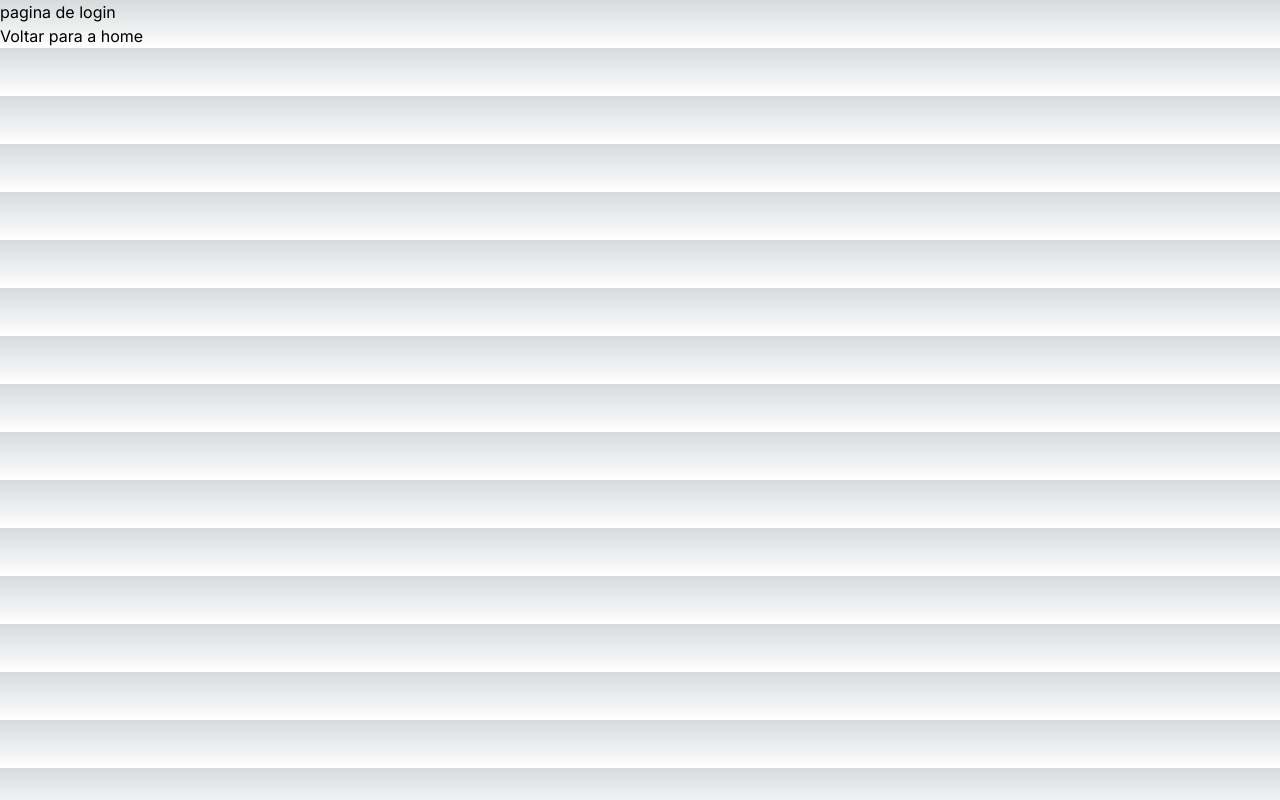
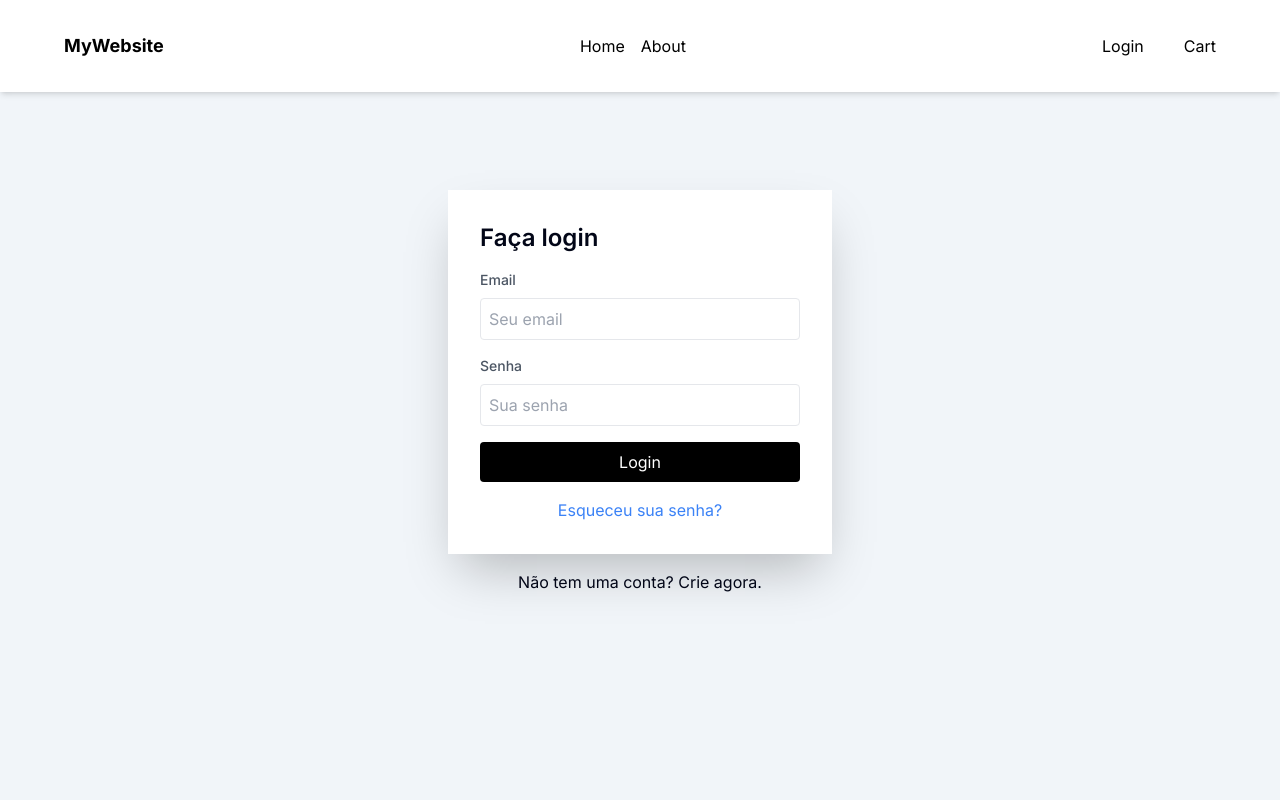
Before and after one commit to GregoreGomes/ecommerce-nextjs, a Next.js app: page /login in a window 1280 px wide. Built offline with nearby package versions, Linux system fonts and the light colour scheme.

Commit message:
page login

```diff
--- /dev/null
+++ b/src/app/login/components/loginPage/index.tsx
@@ -0,0 +1,47 @@
+"use client";
+import React from 'react';
+
+export default function LoginPage() {
+  return (
+    <div className="flex">
+      <div className="w-full  bg-slate-100 flex items-center justify-center">
+        <div className="bg-white p-8 w-96 shadow-2xl">
+          <h2 className="text-2xl font-semibold mb-4 text-slate-950">Faça login</h2>
+          <div className="mb-4">
+            <label htmlFor="email" className="block text-gray-600 text-sm font-medium mb-2">
+              Email
+            </label>
+            <input
+              type="email"
+              id="email"
+              className="w-full p-2 border rounded"
+              placeholder="Seu email"
+            />
+          </div>
+          <div className="mb-4">
+            <label htmlFor="password" className="block text-gray-600 text-sm font-medium mb-2">
+              Senha
+            </label>
+            <input
+              type="password"
+              id="password"
+              className="w-full p-2 border rounded"
+              placeholder="Sua senha"
+            />
+          </div>
+          <button
+            type="submit"
+            className="w-full bg-black text-white p-2 rounded hover:bg-gray-900"
+          >
+            Login
+          </button>
+          <div className="mt-4 text-center">
+            <a href="#" className="text-blue-500 hover:underline">
+              Esqueceu sua senha?
+            </a>
+          </div>
+        </div>
+      </div>
+    </div>
+  );
+};
--- /dev/null
+++ b/src/app/login/components/registerPage/index.tsx
@@ -0,0 +1,66 @@
+"use client";
+
+import React from 'react';
+
+export default  function RegisterPage() {
+  return (
+        <div className="flex">
+      <div className="w-full bg-slate-100 flex items-center justify-center ">
+        <div className="bg-white p-8 w-96 shadow-2xl">
+          <h2 className="text-2xl font-semibold mb-4 text-slate-950">Registre-se</h2>
+          <div className="mb-4">
+            <label htmlFor="name" className="block text-gray-600 text-sm font-medium mb-2">
+              Nome
+            </label>
+            <input
+              type="text"
+              id="name"
+              className="w-full p-2 border rounded"
+              placeholder="Seu nome"
+            />
+          </div>
+          <div className="mb-4">
+            <label htmlFor="email" className="block text-gray-600 text-sm font-medium mb-2">
+              Email
+            </label>
+            <input
+              type="email"
+              id="email"
+              className="w-full p-2 border rounded"
+              placeholder="Seu email"
+            />
+          </div>
+          <div className="mb-4">
+            <label htmlFor="password" className="block text-gray-600 text-sm font-medium mb-2">
+              Senha
+            </label>
+            <input
+              type="password"
+              id="password"
+              className="w-full p-2 border rounded"
+              placeholder="Sua senha"
+            />
+          </div>
+          <div className="mb-4">
+            <label htmlFor="confirmPassword" className="block text-gray-600 text-sm font-medium mb-2">
+              Confirme a Senha
+            </label>
+            <input
+              type="password"
+              id="confirmPassword"
+              className="w-full p-2 border rounded"
+              placeholder="Confirme a senha"
+            />
+          </div>
+          <button
+            type="submit"
+            className="w-full bg-black text-white p-2 rounded hover:bg-gray-900"
+          >
+            Registrar
+          </button>
+        </div>
+      </div>
+    </div>
+
+  );
+}
--- a/src/app/login/page.tsx
+++ b/src/app/login/page.tsx
@@ -1,17 +1,26 @@
 "use client";
 
-import Link from "next/link";
-import { Button } from "@material-tailwind/react";
-
+import React, { useState } from 'react';
+import Header from '../../components/Header';
+import LoginPage from './components/loginPage/index';
+import RegisterPage from './components/registerPage/index';
 
 export default function Login() {
+  const [showLogin, setShowLogin] = useState(true);
+
+  const buttonText = showLogin ? "Não tem uma conta? Crie agora." : "Voltar para Login";
+
   return (
     <>
-    <div>
-      <h1>pagina de login</h1>
-      <Link href={'/'}>
-        <Button placeholder={'teste'}>Voltar para a home</Button>
-      </Link>
+    <Header />
+    <div className="h-screen bg-slate-100 flex flex-col justify-center items-center">
+      {showLogin ? <LoginPage /> : <RegisterPage />}
+      <button
+        onClick={() => setShowLogin(!showLogin)}
+        className={` text-slate-950 p-4 `}
+      >
+        {buttonText}
+      </button>
     </div>
     </>
   );
--- /dev/null
+++ b/src/components/Header/index.tsx
@@ -0,0 +1,84 @@
+import Link from 'next/link';
+import { useState } from 'react';
+
+export default function Header() {
+  const [hoveredItem, setHoveredItem] = useState(null);
+
+  return (
+    <header className="bg-white text-black shadow-md py-8 px-16 flex justify-between items-center absolute w-full">
+
+      <div className="flex items-center">
+        <span className="font-bold text-lg">MyWebsite</span>
+      </div>
+
+      <nav>
+        <ul className="flex space-x-4">
+          <li>
+            <Link href="/" passHref>
+              <span
+                className={hoveredItem === 'home' ? 'hovered-link' : ''}
+                onMouseEnter={() => setHoveredItem('home')}
+                onMouseLeave={() => setHoveredItem(null)}
+              >
+                Home
+              </span>
+            </Link>
+          </li>
+          <li>
+            <Link href="/about" passHref>
+              <span
+                className={hoveredItem === 'about' ? 'hovered-link' : ''}
+                onMouseEnter={() => setHoveredItem('about')}
+                onMouseLeave={() => setHoveredItem(null)}
+              >
+                About
+              </span>
+            </Link>
+          </li>
+        </ul>
+      </nav>
+
+      <nav>
+        <ul className="flex space-x-4 gap-6">
+          <li>
+            <Link href="/login" passHref>
+              <span
+                className={hoveredItem === 'login' ? 'hovered-link' : ''}
+                onMouseEnter={() => setHoveredItem('login')}
+                onMouseLeave={() => setHoveredItem(null)}
+              >
+                Login
+              </span>
+            </Link>
+          </li>
+          <li>
+            <Link href="/cart" passHref>
+              <span
+                className={hoveredItem === 'cart' ? 'hovered-link' : ''}
+                onMouseEnter={() => setHoveredItem('cart')}
+                onMouseLeave={() => setHoveredItem(null)}
+              >
+                Cart
+              </span>
+            </Link>
+          </li>
+        </ul>
+      </nav>
+
+      <style jsx>{`
+        .hovered-link {
+          position: relative;
+        }
+        .hovered-link::after {
+          content: '';
+          position: absolute;
+          left: 0;
+          bottom: -2px;
+          width: 100%;
+          height: 2px;
+          background-color: #000;
+        }
+      `}</style>
+    </header>
+  );
+}
```
Also changed, not shown: public/bg.jpg (added).
